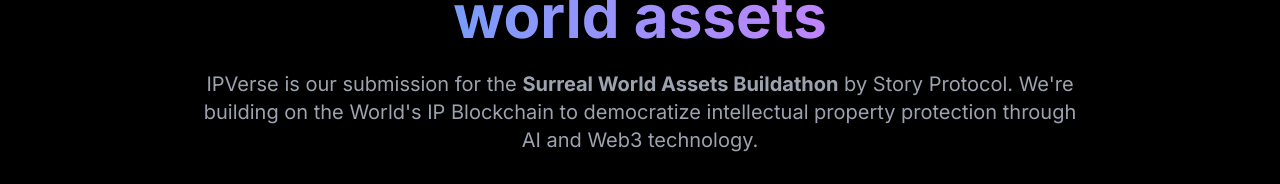
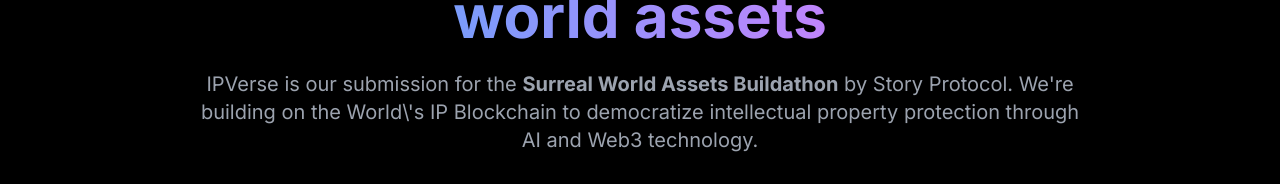
Before and after one commit to Sirius-ashwak/Ipverse, a React (Vite) app: page /company in a window 1280 px wide. Shown: the part 229-413 px from the top of the page. Built offline with nearby package versions, Linux system fonts and the light colour scheme; no server answers.

Commit message:
Updated CompanyPage.tsx

```diff
--- a/src/pages/CompanyPage.tsx
+++ b/src/pages/CompanyPage.tsx
@@ -150,7 +150,7 @@
             </h1>
             <p className="text-xl text-gray-400 mb-8 max-w-4xl mx-auto">
               IPVerse is our submission for the <strong>Surreal World Assets Buildathon</strong> by Story Protocol.
-              We're building on the World's IP Blockchain to democratize intellectual property protection through
+              We're building on the World\'s IP Blockchain to democratize intellectual property protection through
               AI and Web3 technology.
             </p>
 
```
